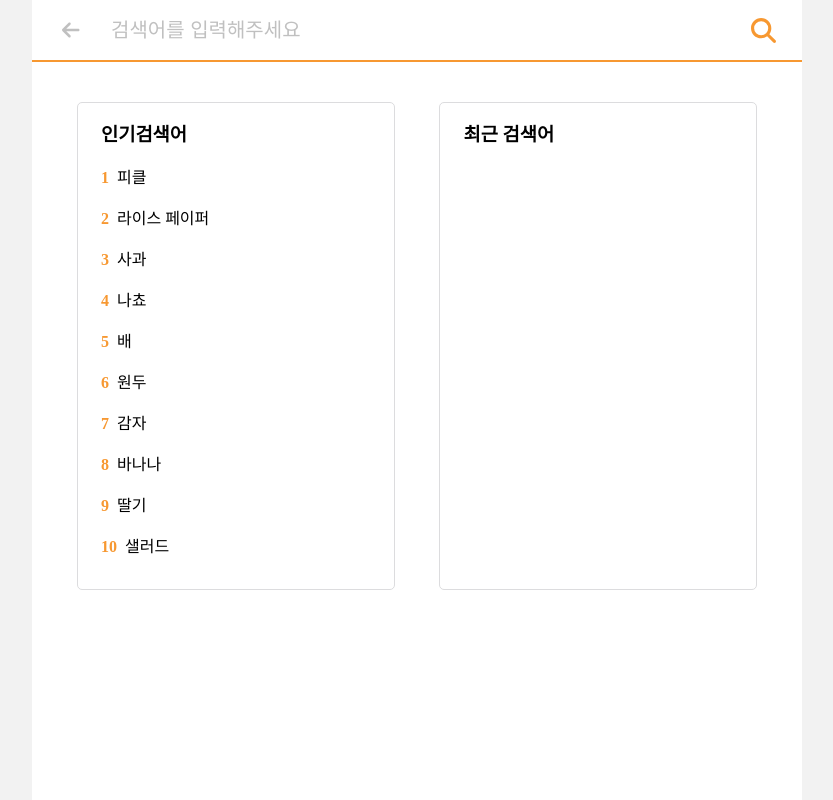
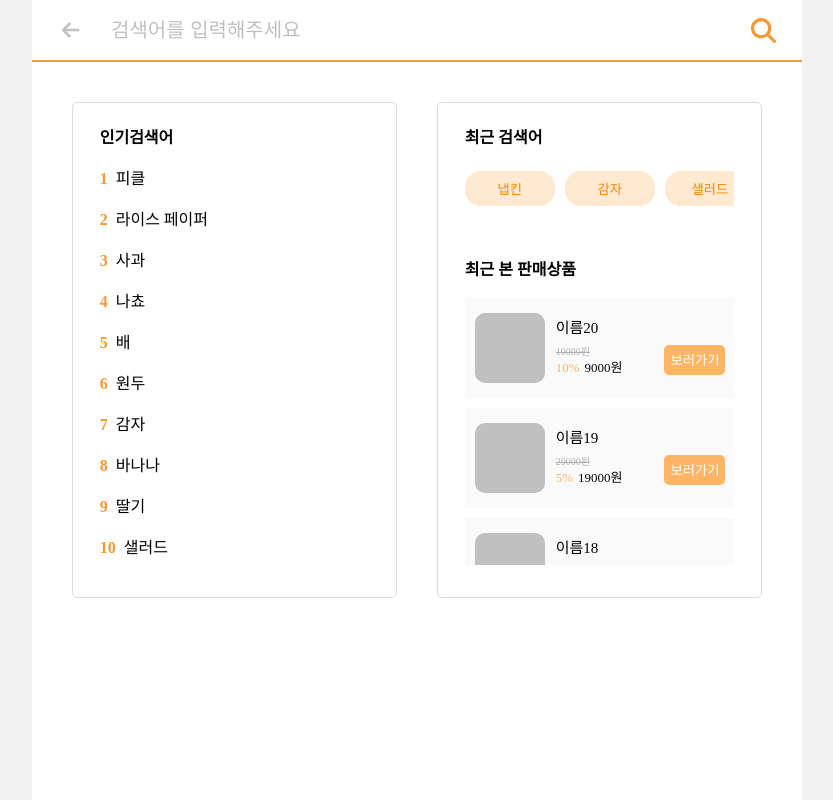
Before and after one commit to pigerabbit/front, a React (Create React App) app in the folder front/: page / in a window 1280 px wide. Shown: the whole page, without its empty margins (223-1056 px from the left). Built offline with nearby package versions, Linux system fonts and the light colour scheme; no server answers.

Commit message:
feat: searchPage에 들어갈 ProductCard 컴포넌트 구현, 최근 검색어& 본 상품 구현 완료

```diff
--- /dev/null
+++ b/front/src/components/SearchProductCard.js
@@ -0,0 +1,89 @@
+import styled from "styled-components";
+
+const SearchProductCard = ({ name, price, salePrice, discountRate }) => {
+  return (
+    <CardContainer>
+      <CardWrapper>
+        <CardImage />
+        <CardContent>
+          <Name>{name}</Name>
+          <DescriptionWrapper>
+            <Description>
+              <Price>{`${price}원`}</Price>
+              <DiscountRate>{`${discountRate}%`}</DiscountRate>
+              <SalePrice>{`${salePrice}원`}</SalePrice>
+            </Description>
+            <InfoButton>보러가기</InfoButton>
+          </DescriptionWrapper>
+        </CardContent>
+      </CardWrapper>
+    </CardContainer>
+  );
+};
+
+const CardContainer = styled.div`
+  width: 100%;
+  height: 80px;
+  background: #fafafa;
+  margin: 10px 0;
+  padding: 10px;
+`;
+
+const CardWrapper = styled.div`
+  height: 100%;
+  display: flex;
+  justify-content: space-between;
+  align-items: center;
+`;
+
+const CardImage = styled.div`
+  background: #c0c0c0;
+  width: 70px;
+  height: 70px;
+  border-radius: 10px;
+`;
+const CardContent = styled.div`
+  width: 70%;
+`;
+
+const Name = styled.p`
+  font-size: 15px;
+`;
+
+const DescriptionWrapper = styled.div`
+  width: 90%;
+  display: flex;
+  justify-content: space-between;
+`;
+
+const Description = styled.div`
+  line-height: 15px;
+`;
+
+const Price = styled.p`
+  font-size: 10px;
+  text-decoration: line-through;
+  color: #b1b1b1;
+  margin-top: 8px;
+`;
+
+const DiscountRate = styled.span`
+  font-size: 13px;
+  color: #ffb564;
+`;
+
+const SalePrice = styled.span`
+  font-size: 13px;
+  margin-left: 5px;
+`;
+
+const InfoButton = styled.button`
+  height: 30px;
+  background: #ffb564;
+  color: #fff;
+  border: none;
+  border-radius: 5px;
+  align-self: flex-end;
+`;
+
+export default SearchProductCard;
--- a/front/src/pages/Search/SearchCurrent.js
+++ b/front/src/pages/Search/SearchCurrent.js
@@ -1,5 +1,7 @@
 import { useState } from "react";
 import styled from "styled-components";
+import { productList } from "./SearchMockData";
+import SearchProductCard from "../../components/SearchProductCard";
 
 const SearchCurrent = () => {
   const [currentKeyword, setCurrentKeyword] = useState([
@@ -11,7 +13,27 @@ const SearchCurrent = () => {
   ]);
   return (
     <Container>
-      <h3>최근 검색어</h3>
+      <CurrentKeywordContainer>
+        <h4>최근 검색어</h4>
+        <CurrentKeywordWrapper>
+          {currentKeyword.map((k) => (
+            <Keyword>{k}</Keyword>
+          ))}
+        </CurrentKeywordWrapper>
+      </CurrentKeywordContainer>
+      <CurrentProductContainer>
+        <h4>최근 본 판매상품</h4>
+        <CurrentProductWrapper>
+          {productList.map((product) => (
+            <SearchProductCard
+              name={product.name}
+              price={product.price}
+              salePrice={product.salePrice}
+              discountRate={product.discountRate}
+            />
+          ))}
+        </CurrentProductWrapper>
+      </CurrentProductContainer>
     </Container>
   );
 };
@@ -23,8 +45,55 @@ const Container = styled.div`
   height: 55vh;
   border: 1px #dcdcde solid;
   border-radius: 5px;
-  padding: 3%;
+  padding: 3.5%;
   @media only screen and (max-width: 400px) {
-    min-width: 280px;
+    min-width: 277px;
   }
 `;
+
+const CurrentKeywordContainer = styled.div`
+  width: 100%;
+  height: 30%;
+  margin: auto;
+`;
+
+const CurrentProductContainer = styled.div`
+  width: 100%;
+  height: 70%;
+`;
+
+const CurrentKeywordWrapper = styled.div`
+  width: 100%;
+  white-space: nowrap;
+  overflow-x: scroll;
+  margin: 25px 0;
+  -ms-overflow-style: none;
+  &::-webkit-scrollbar {
+    display: none;
+  }
+  @media only screen and (max-height: 760px) {
+    margin: 18px 0;
+  }
+`;
+
+const Keyword = styled.button`
+  width: 90px;
+  height: 35px;
+  margin-right: 10px;
+  border-radius: 16px;
+  background: #ffe9d1;
+  color: #ff8500;
+  font-weight: 500;
+  border: none;
+`;
+
+const CurrentProductWrapper = styled.div`
+  width: 100%;
+  height: 90%;
+  overflow-y: scroll;
+  -ms-overflow-style: none;
+  &::-webkit-scrollbar {
+    display: none;
+  }
+  margin: 10px 0;
+`;
--- a/front/src/pages/Search/SearchTrending.js
+++ b/front/src/pages/Search/SearchTrending.js
@@ -16,7 +16,7 @@ const SearchTrending = () => {
   ]);
   return (
     <Container>
-      <h3>인기검색어</h3>
+      <h4>인기검색어</h4>
       {trendingKeyword.map((keyword, idx) => (
         <KeywordWrapper>
           <KeywordNumber>{idx + 1}</KeywordNumber>
@@ -34,9 +34,9 @@ const Container = styled.div`
   height: 55vh;
   border: 1px #dcdcde solid;
   border-radius: 5px;
-  padding: 3%;
+  padding: 3.5%;
   @media only screen and (max-width: 400px) {
-    min-width: 280px;
+    min-width: 277px;
   }
 `;
 
```
